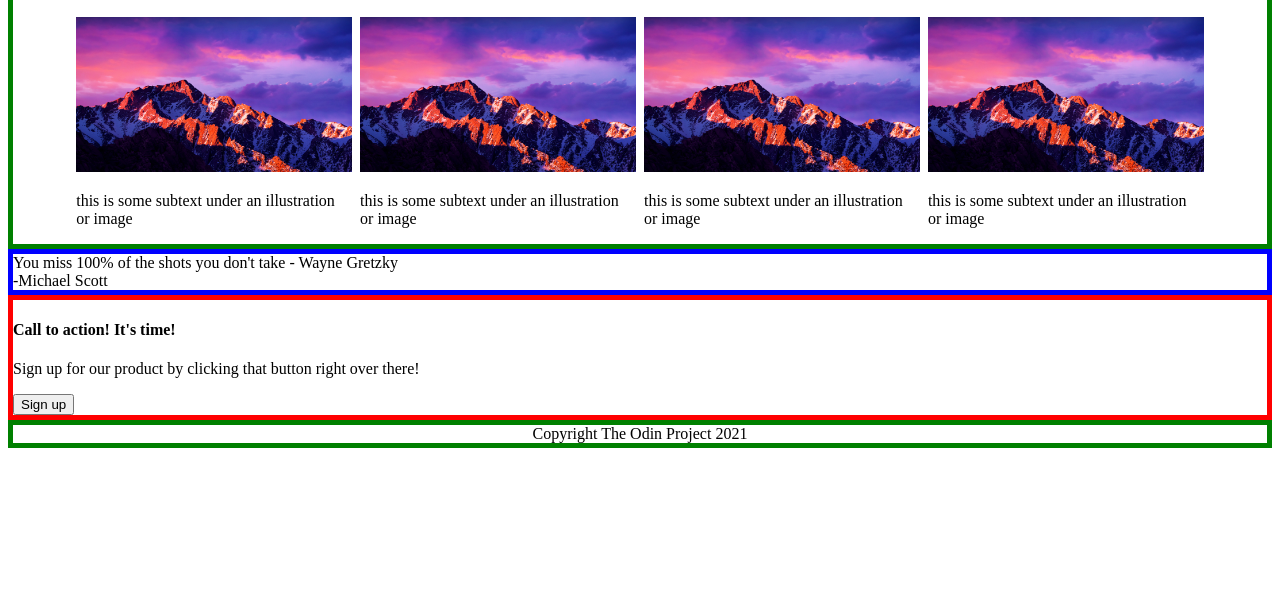
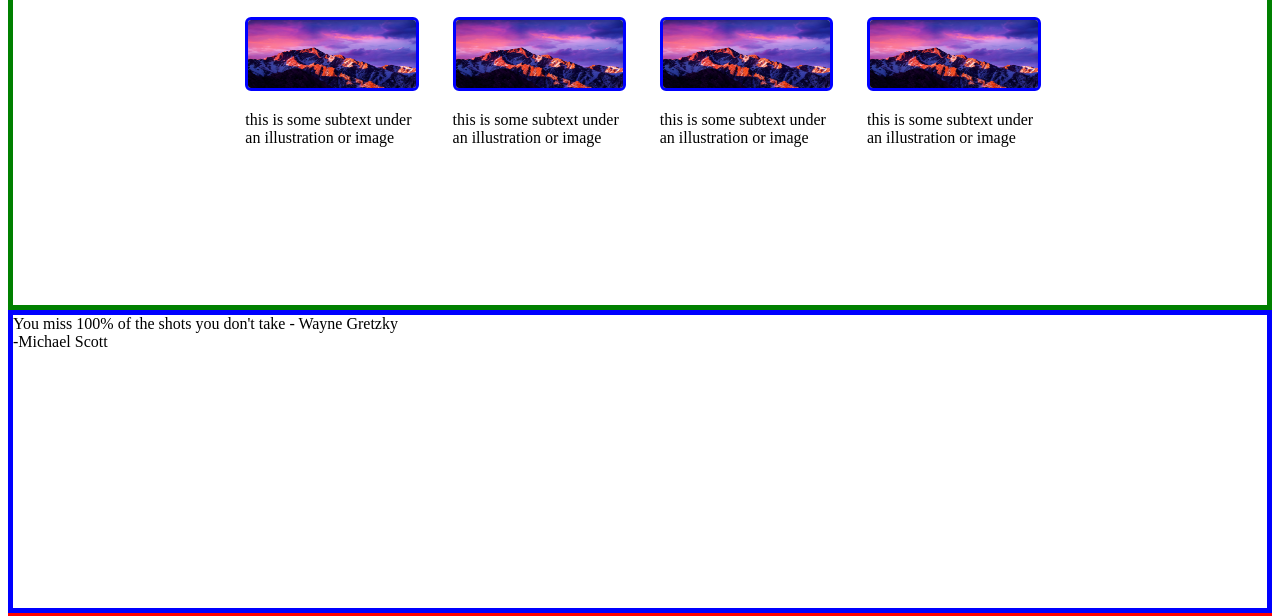
Before and after one commit to bobbyta74/landing-page, a plain HTML site: page index.html in a window 1280 px wide. Shown: the part 560-1176 px from the top of the page. Before the commit the page ends 1016 px from the top, so only its background shows below. Drawn offline with Linux system fonts and the light colour scheme.

Commit message:
Finish info section, make call to action and footer

```diff
--- a/index.html
+++ b/index.html
@@ -58,11 +58,11 @@
     </div>
     <div id="calltoaction">
         <div id="smallblue">
-            <div>
+            <div class="call" id="call1"c>
                 <h4>Call to action! It's time!</h4>
                 <p>Sign up for our product by clicking that button right over there!</p>
             </div>
-            <div>
+            <div class="call" id="call2">
                 <button id="borderbutton">Sign up</button>
             </div>
         </div>
--- a/style.css
+++ b/style.css
@@ -2,6 +2,7 @@
 body {
     display:flex;
     flex-direction:column;
+    height:1500px;
 }
 
 img {
@@ -65,8 +66,10 @@ img {
 
 /*Boxes*/
 
-.box image {
-    height:100%;
+.box img {
+    height:40%;
+    border:3px solid blue;
+    border-radius:6px;
 }
 
 #boxsection {
@@ -75,13 +78,15 @@ img {
     display:flex;
     flex-direction:column;
     align-items:center;
-    padding: 0% 5% 0% 5%;
+    padding: 0% 5% 5% 5%;
 }
 
 #boxesthemselves {
     display:flex;
     flex-direction:row;
-    gap:8px;
+    gap:5%;
+    padding-left:15%;
+    padding-right:15%;
 }
 
 .box {
@@ -95,17 +100,52 @@ img {
     border:5px solid blue;
 }
 
+
+/*Call to action*/
 #calltoaction {
+    flex:0;
+    display:flex;
+    flex-direction:row;
+    border:5px solid red;
+    padding:7% 15%;
+}
+
+#smallblue {
     flex:1;
+    background-color:blue;
+    display:flex;
+    flex-direction:row;
+    border-radius:10px;
+}
+
+#call1 {
     display:flex;
     flex-direction:column;
-    border:5px solid red;
+    justify-content:space-around;
+    padding: 3% 0%;
+    padding-right:5%;
+    padding-left:8%;
+    flex: 3;
 }
 
+#call2 {
+    display:flex;
+    flex-direction:row;
+    flex: 1;
+    align-items:center;
+    justify-content:flex-start;
+    padding-right:8%;
+}
+
+.call h4, .call p {
+    margin:0;
+}
+
+/*Footer*/
 #footer {
-    flex:1;
     display:flex;
     flex-direction:row;
     justify-content:space-around;
     border:5px solid green;
+    padding:16px;
 }
```
